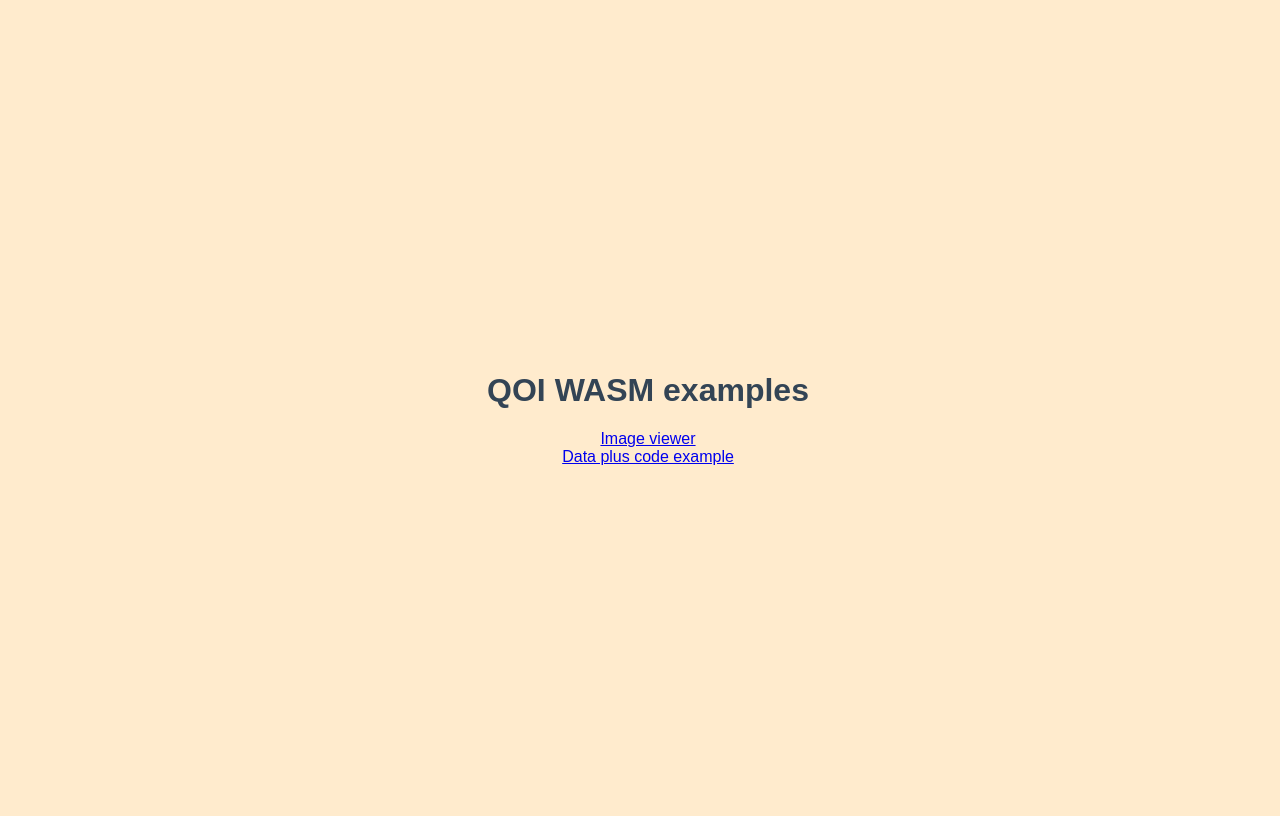
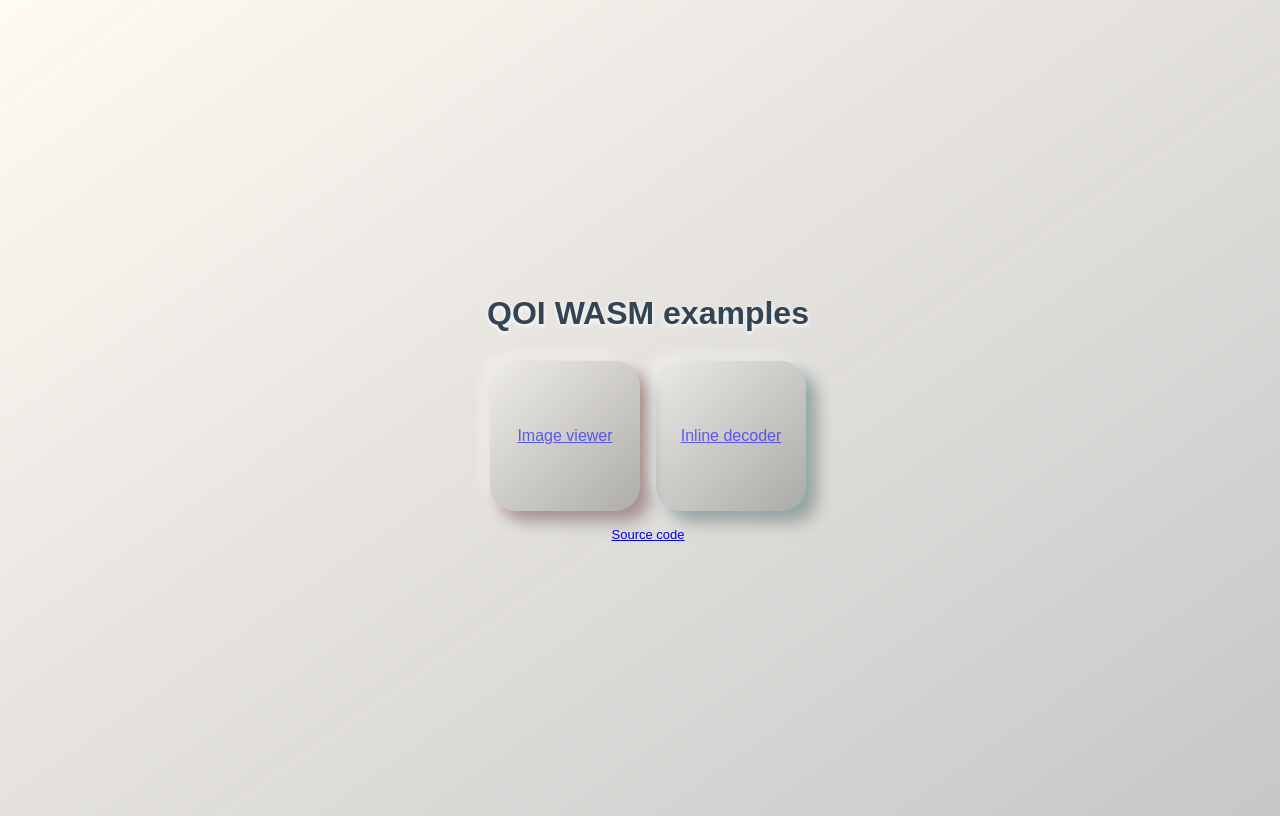
Before and after one commit to MartinEricsson/qoi-wasm, a website: page index.html in a window 1280 px wide. Drawn offline with Linux system fonts and the light colour scheme.

Commit message:
Updated style for demo page Fixed some formating errors in the readme Added a help function to fetch and increment the qoi data.

```diff
--- a/index.html
+++ b/index.html
@@ -7,7 +7,7 @@
     <title>QOI WASM</title>
     <style>
       body {
-        background-color: blanchedalmond;
+        background-color: rgb(255, 235, 205);
         width: 100vw;
         height: 100vh;
         display: flex;
@@ -16,12 +16,66 @@
         flex-direction: column;
         color: #345;
         font-family: Arial, Helvetica, sans-serif;
+        background: linear-gradient(
+          -35deg,
+          rgba(0, 0, 0, 0.22),
+          rgba(255, 235, 205, 0.25)
+        );
+      }
+
+      .container {
+        display: flex;
+        margin: 0 0 8px 0;
+      }
+
+      .container a {
+        min-width: 150px;
+        min-height: 150px;
+        align-items: center;
+        justify-content: center;
+        margin: 8px;
+
+        display: flex;
+        background: linear-gradient(
+          -45deg,
+          rgba(0, 0, 0, 0.22),
+          rgba(255, 255, 255, 0.25)
+        );
+        color: rgba(50, 50, 250, 0.75);
+        border-radius: 25px;
+      }
+
+      .container a.left {
+        box-shadow: 12px 12px 16px 0 rgba(0, 0, 0, 0.25),
+          5px 5px 12px 0 rgba(255, 0, 0, 0.15),
+          -8px -8px 12px 0 rgba(255, 255, 255, 0.3);
+      }
+
+      .container a.right {
+        box-shadow: 12px 12px 16px 0 rgba(0, 0, 0, 0.25),
+          5px 5px 12px 0 rgba(0, 255, 255, 0.15),
+          -8px -8px 12px 0 rgba(255, 255, 255, 0.3);
+      }
+
+      .src {
+        font-size: small;
+      }
+
+      h1 {
+        text-shadow: white 0 2px 5px;
       }
     </style>
   </head>
   <body>
     <h1>QOI WASM examples</h1>
-    <a href="/qoi-wasm/src/viewer/index.html">Image viewer</a>
-    <a href="/qoi-wasm/src/kombine/index.html">Data plus code example</a>
+    <div class="container">
+      <a class="left" href="/qoi-wasm/src/viewer/index.html">Image viewer</a>
+      <a class="right" href="/qoi-wasm/src/kombine/index.html"
+        >Inline decoder</a
+      >
+    </div>
+    <a class="src" href="https://github.com/MartinEricsson/qoi-wasm"
+      >Source code</a
+    >
   </body>
 </html>
```
Also changed, not shown: src/kombine/kömbi.js (+16 -37 lines), README.md, 3 other files.
